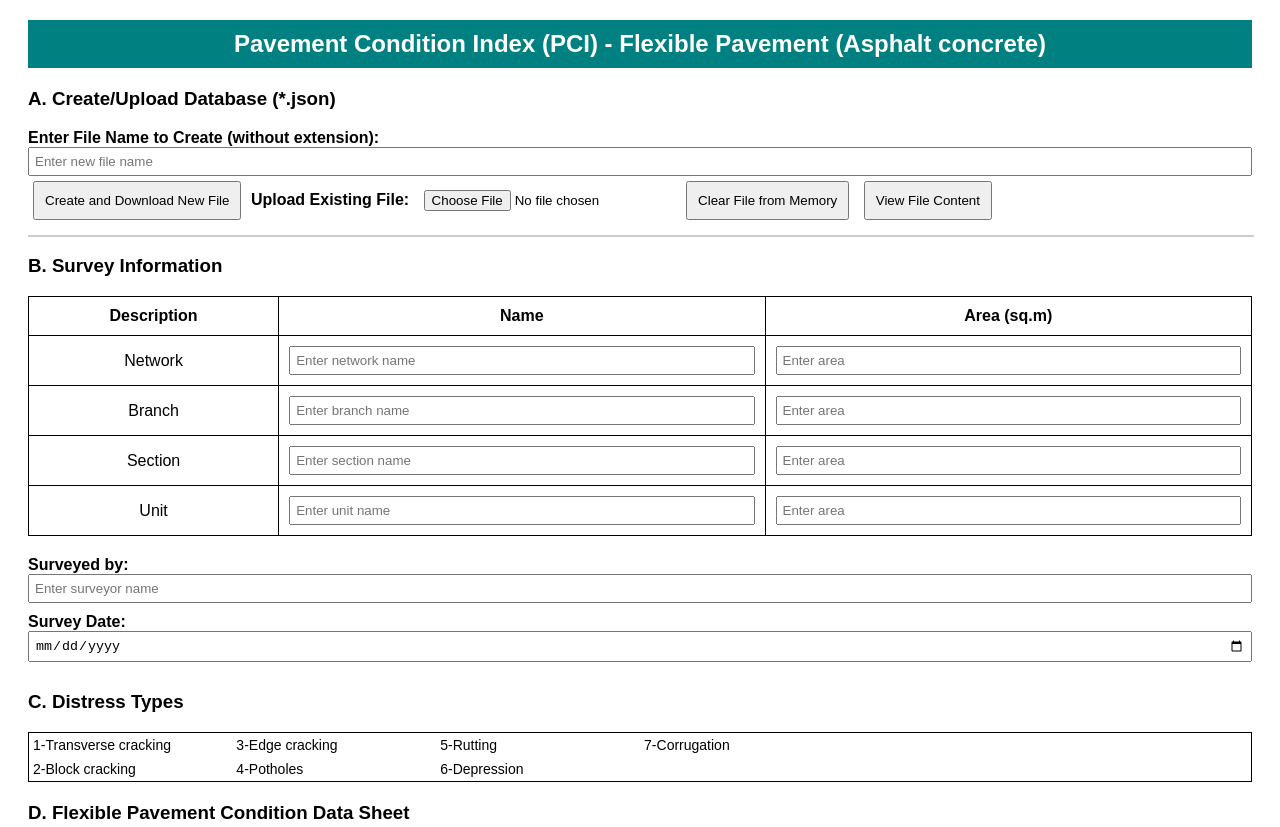
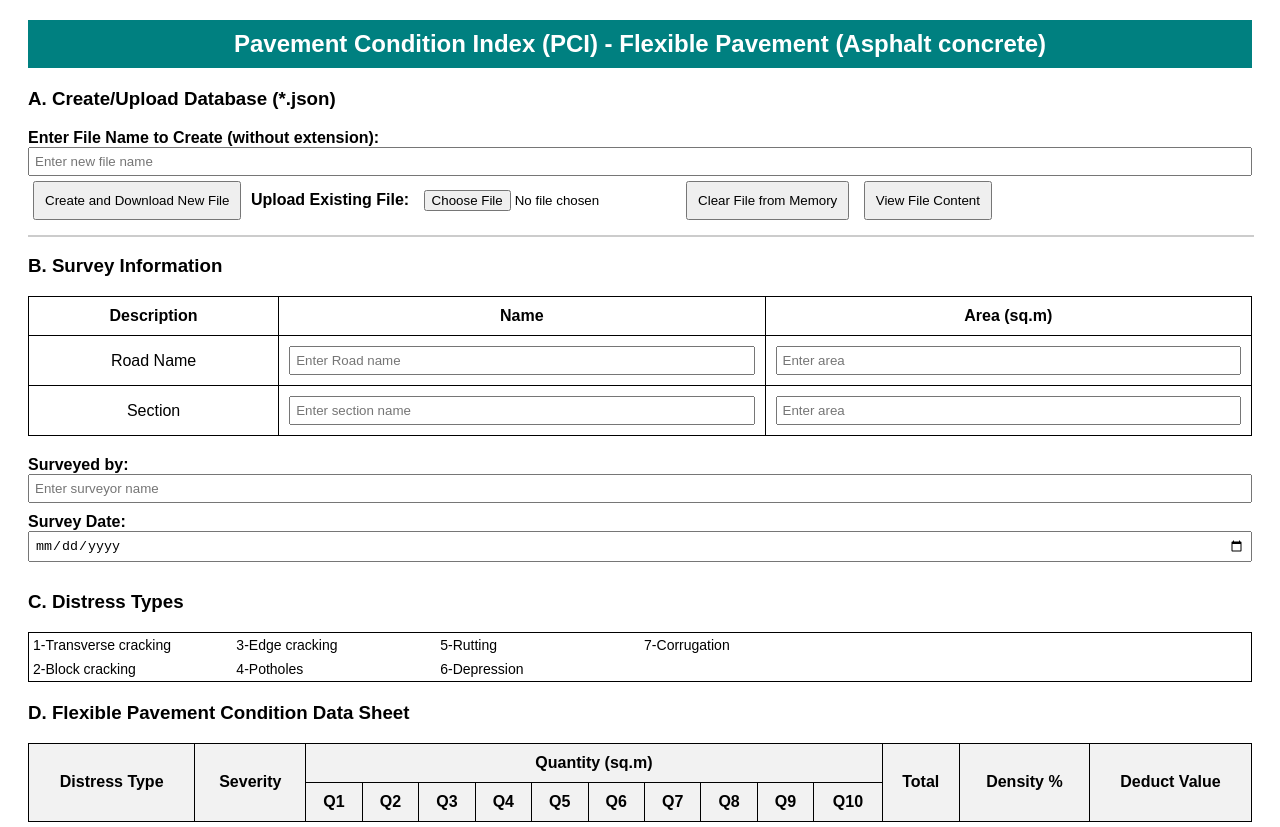
Before and after one commit to Kamleshwari/kamleshwari.github.io, a plain HTML site: page index.html in a window 1280 px wide. Shown: the top 827 px of the page. Drawn offline with nearby package versions, Linux system fonts and the light colour scheme; a script that the page names is missing.

Commit message:
Update index.html

```diff
--- a/index.html
+++ b/index.html
@@ -36,7 +36,7 @@
         </div>
 
 
-        <!-- Section 2: User Input (Network, Branch, Survey Information, etc.) -->
+        <!-- Section 2: User Input (Road Name, Branch, Survey Information, etc.) -->
         <h3>B. Survey Information</h3>
         <table id="surveyInfoTable">
             <tr>
@@ -45,24 +45,14 @@
                 <th>Area (sq.m)</th>
             </tr>
             <tr>
-                <td>Network</td>
-                <td><input type="text" id="networkName" placeholder="Enter network name"></td>
-                <td><input type="text" id="networkArea" placeholder="Enter area"></td>
-            </tr>
-            <tr>
-                <td>Branch</td>
-                <td><input type="text" id="branchName" placeholder="Enter branch name"></td>
-                <td><input type="text" id="branchArea" placeholder="Enter area"></td>
+                <td>Road Name</td>
+                <td><input type="text" id="RoadName" placeholder="Enter Road name"></td>
+                <td><input type="text" id="RoadArea" placeholder="Enter area"></td>
             </tr>
             <tr>
                 <td>Section</td>
                 <td><input type="text" id="sectionName" placeholder="Enter section name"></td>
                 <td><input type="text" id="sectionArea" placeholder="Enter area"></td>
-            </tr>
-            <tr>
-                <td>Unit</td>
-                <td><input type="text" id="unitName" placeholder="Enter unit name"></td>
-                <td><input type="text" id="unitArea" placeholder="Enter area"></td>
             </tr>
         </table>
 
```
